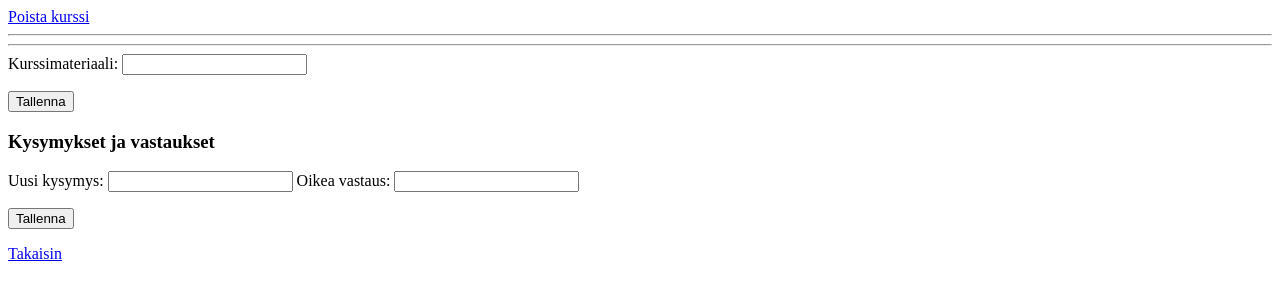
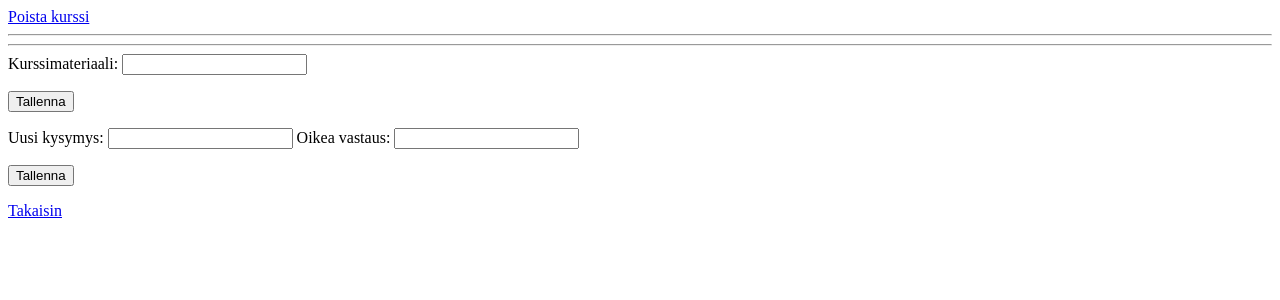
Before and after one commit to antonlep/Opetussovellus, a Flask app: template templates/course.html in a window 1280 px wide. Shown: the top 300 px of the page. Run offline with Flask 2, Linux system fonts and the light colour scheme; the template is opened without the code that fills it, so the values that code supplies are empty; the visitor is signed in with stand-in values (Sample User, id 1).

Commit message:
Update app description and course page format

```diff
--- a/templates/course.html
+++ b/templates/course.html
@@ -17,8 +17,6 @@ Kurssimateriaali: <input type="text" name="textmaterial">
 <input type="submit" value="Tallenna">
 </form>
 {% endif %}
-<p>
-<h3>Kysymykset ja vastaukset</h3>
 <p>
 {% for textquestion in textquestions%}
 {% if session.admin %}
@@ -48,4 +46,5 @@ Oikea vastaus: <input type="text" name="textanswer">
 {% else %}
 {{ course_stats.correct }}/{{ course_stats.questions }}
 {% endif %}
+<p>
 <a href="/">Takaisin</a>
```
Also changed, not shown: README.md.
